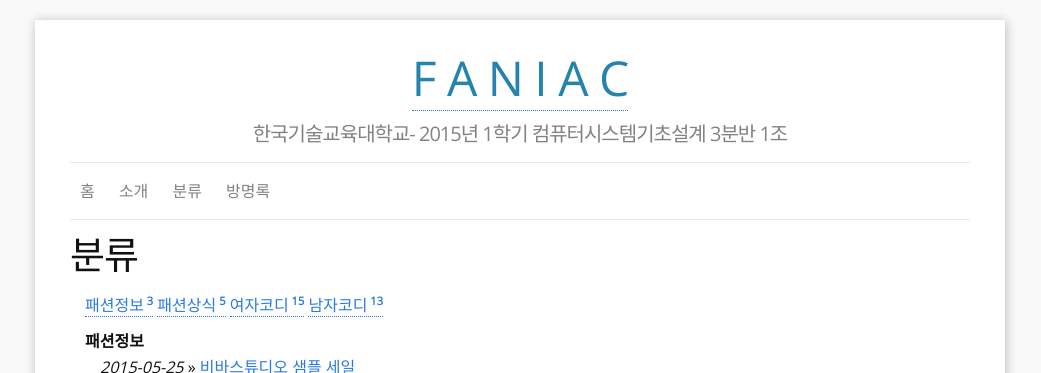
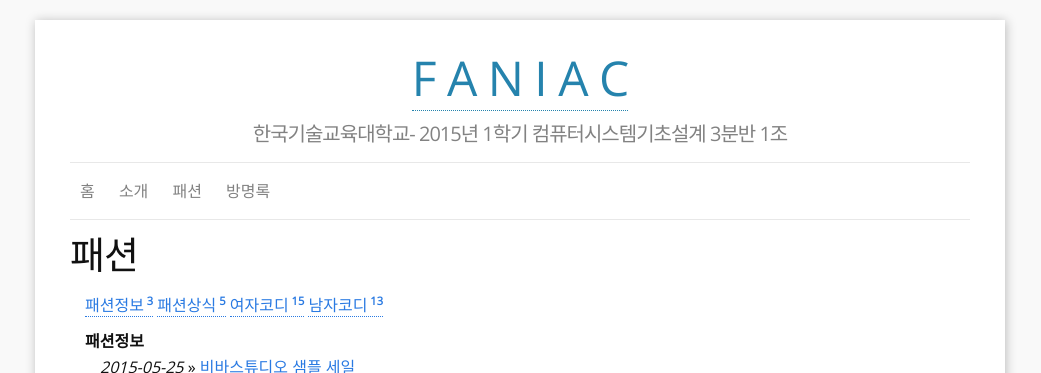
Before and after one commit to kut-fashion/kut-fashion, a Jekyll site: the page built from d_categories.md, in a window 1280 px wide. Shown: the top 373 px of the page, without its empty margins (120-1161 px from the left). Built offline with Jekyll 4.4.1, drawn with Linux system fonts in a browser that asks for light colours.

Commit message:
Update d_categories.md

```diff
--- a/d_categories.md
+++ b/d_categories.md
@@ -1,6 +1,6 @@
 ---
 layout: page
-title: 분류
+title: 패션
 permalink: /categories/
 ---
 
```
